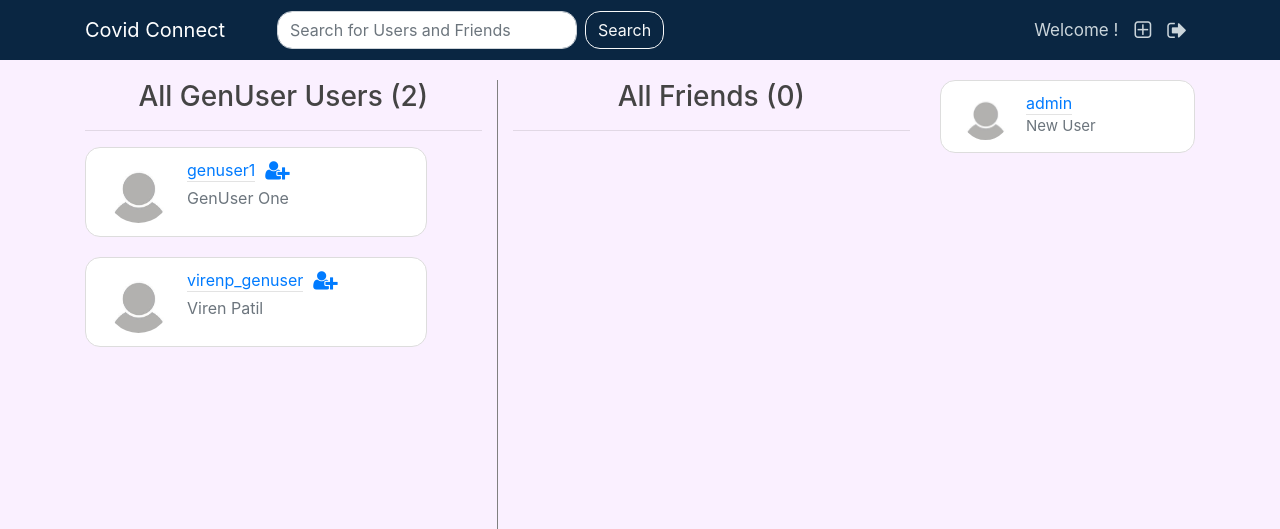
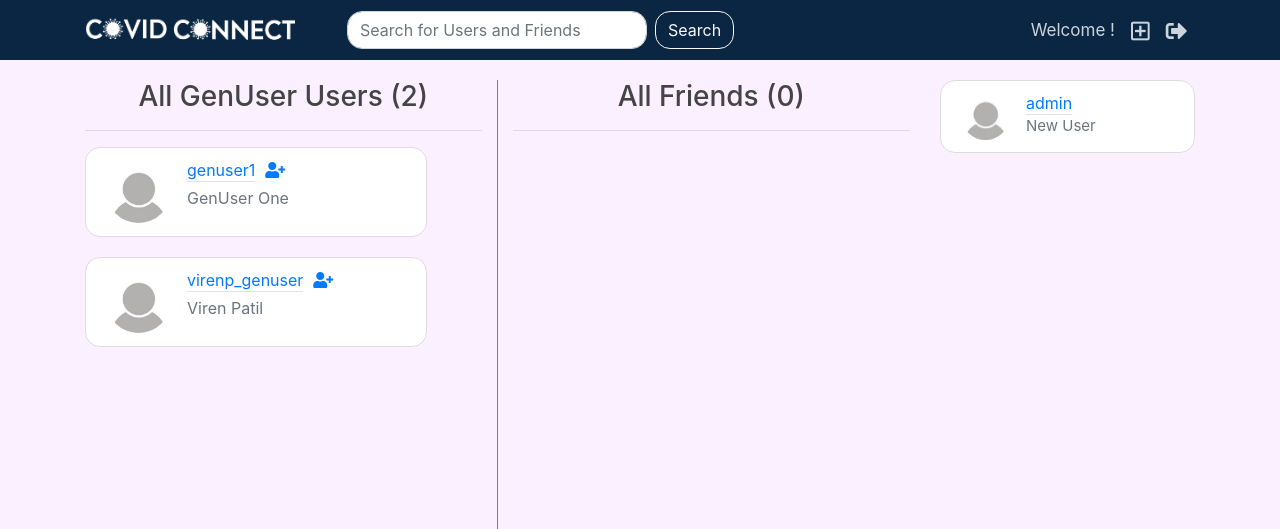
Before and after one commit to hrishikeshathalye/PPL-Project, a Django app: page /blog/genusers/ in a window 1280 px wide. Shown: the top 529 px of the page. Run offline with Django 3.2, Linux system fonts and the light colour scheme; a user stored in the database is signed in; data comes from the database, SQL or seed files in the repository; both versions use the stored data as it was after the commit; parts of the project's set-up code (start-up, migrations or seed data) failed here and were passed over; some libraries are stand-ins or nearby versions.

Commit message:
Changed logo

```diff
--- a/django_project/blog/templates/blog/base.html
+++ b/django_project/blog/templates/blog/base.html
@@ -44,7 +44,7 @@
     <header class="site-header">
         <nav class="navbar navbar-expand-md navbar-dark bg-steel fixed-top">
           <div class="container">
-              <a class="navbar-brand mr-1 logo-dark" href="{% url 'home-genuser' %}">Covid Connect</a>
+              <a class="navbar-brand mr-1 logo-dark" href="{% url 'home-genuser' %}"><img src="/media/logo.png" height="30" width="210" alt="COVID CONNECT"></a>
             <button class="navbar-toggler" type="button" data-toggle="collapse" data-target="#navbarToggle" aria-controls="navbarToggle" aria-expanded="false" aria-label="Toggle navigation">
             <span class="navbar-toggler-icon"></span>
             </button>
@@ -69,7 +69,7 @@
                 <a href="/tracker" class="nav-item nav-link fas fa-chart-line fa-lg mt-2" data-toggle="tooltip" data-placement="bottom" title="Tracker"></a>
               </div>
 
-              <div class="navbar-nav float-right" style="margin-left: 1rem; margin-right: -2rem; margin-bottom: auto;">
+              <div class="navbar-nav float-right" style="margin-left: 1rem; margin-bottom: auto;">
                 <a class="nav-item nav-link far fa-plus-square fa-lg dark-a mt-2" data-toggle="tooltip" data-placement="bottom" title="Create new post." href="{% url 'post-create' %}"></a>
                 <a class="nav-item nav-link fas fa-sign-out-alt fa-lg dark-a mt-2" data-toggle="tooltip" data-placement="bottom" title="Logout" href="{% url 'logout' %}"></a>
               </div>
--- a/django_project/blog/templates/blog/base_login.html
+++ b/django_project/blog/templates/blog/base_login.html
@@ -32,14 +32,14 @@
     <header class="site-header">
         <nav class="navbar navbar-expand-md navbar-dark bg-steel fixed-top">
           <div class="container">
-              <a class="navbar-brand mr-4 logo-dark" href="{% url 'login' %}">Covid Connect</a>
+              <a class="navbar-brand mr-4 logo-dark" href="{% url 'login' %}"><img src="/media/logo.png" height="30" width="210" alt="COVID CONNECT"></a>
             <button class="navbar-toggler" type="button" data-toggle="collapse" data-target="#navbarToggle" aria-controls="navbarToggle" aria-expanded="false" aria-label="Toggle navigation">
             <span class="navbar-toggler-icon"></span>
             </button>
             <div class="collapse navbar-collapse" id="navbarToggle">
               <div class="navbar-nav mr-auto">
-                <a class="nav-item nav-link font-weight-light far fa-newspaper fa-lg mt-2" data-toggle="tooltip" data-placement="bottom" title="News" href="{% url 'news-index' %}"></a>
-                <a href="/tracker" class="nav-item nav-link fas fa-chart-line fa-lg mt-2" data-toggle="tooltip" data-placement="bottom" title="Tracker"></a>
+                <a class="nav-item nav-link font-weight-light far fa-newspaper fa-2x" data-toggle="tooltip" data-placement="bottom" title="News" href="{% url 'news-index' %}"></a>
+                <a href="/tracker" class="nav-item nav-link fas fa-chart-line fa-2x" data-toggle="tooltip" data-placement="bottom" title="Tracker"></a>
               </div>
               <div class="navbar-nav">
                 <a class="nav-item nav-link font-weight-light fas fa-question-circle fa-2x" data-toggle="tooltip" data-placement="bottom" title="About" href="{% url 'blog-about' %}"></a>
--- a/django_project/blog/templates/blog/base_users.html
+++ b/django_project/blog/templates/blog/base_users.html
@@ -16,7 +16,8 @@
     <link rel="stylesheet" type="text/css" href="{% static 'blog/light.css' %}">
     {% endif %}
 
-    <link rel="stylesheet" href="https://cdnjs.cloudflare.com/ajax/libs/font-awesome/4.7.0/css/font-awesome.min.css">
+    <link rel="stylesheet" href="https://cdnjs.cloudflare.com/ajax/libs/font-awesome/5.13.0/css/all.min.css">
+
     {% if title %}
         <title>Django PPL - {{ title  }}</title>
     {% else %}
@@ -36,7 +37,7 @@
   <header class="site-header">
     <nav class="navbar navbar-expand-md navbar-dark bg-steel fixed-top">
       <div class="container">
-          <a class="navbar-brand mr-1 logo-dark" href="{% url 'home-genuser' %}">Covid Connect</a>
+          <a class="navbar-brand mr-1 logo-dark" href="{% url 'home-genuser' %}"><img src="/media/logo.png" height="30" width="210" alt="COVID CONNECT"></a>
         <button class="navbar-toggler" type="button" data-toggle="collapse" data-target="#navbarToggle" aria-controls="navbarToggle" aria-expanded="false" aria-label="Toggle navigation">
         <span class="navbar-toggler-icon"></span>
         </button>
@@ -46,22 +47,13 @@
                 <input style="border-radius: 15px; width: 300px" class="form-control mr-sm-2 search-dark" type="search" placeholder="Search for Users and Friends" aria-label="Search" name = 'search'>
                 <button style="border-radius: 15px;" class="btn btn-outline-light my-2 my-sm-0 button-dark" type="submit">Search</button>
               </form>
-              <!--{% if groupname == 'Volunteer' %}
-                <a href="{% url 'volunteers-view' %}">
-                  <button  style="border-radius: 15px;" class="btn btn-outline-light button-dark ml-2">Clear Search Result</button>
-                </a>
-              {% elif groupname ==  'GenUser' %}
-                <a href="{% url 'volunteers-view' %}">
-                  <button  style="border-radius: 15px;" class="btn btn-outline-light button-dark ml-2">Clear Search Result</button>
-                </a>
-              {% endif %}-->
           </div>
           <!-- Navbar Right Side -->
 
           <div class="navbar-nav">
             <a class="nav-item nav-link" style="font-size: 17px; margin-top: 2px;">Welcome {{ user.first_name }}!</a>
-            <a class="nav-item nav-link fa fa-plus-square-o fa-lg dark-a" style="margin-top: 7px;" data-toggle="tooltip" data-placement="bottom" title="Create new post." href="{% url 'post-create' %}"></a>
-            <a class="nav-item nav-link fa fa-sign-out fa-lg dark-a" style="margin-top: 7px;" data-toggle="tooltip" data-placement="bottom" title="Logout" href="{% url 'logout' %}"></a>
+            <a class="nav-item nav-link far fa-plus-square fa-lg dark-a" style="margin-top: 7px;" data-toggle="tooltip" data-placement="bottom" title="Create new post." href="{% url 'post-create' %}"></a>
+            <a class="nav-item nav-link fas fa-sign-out-alt fa-lg dark-a" style="margin-top: 7px;" data-toggle="tooltip" data-placement="bottom" title="Logout" href="{% url 'logout' %}"></a>
           </div>
         </div>
       </div>
--- a/django_project/blog/templates/blog/users.html
+++ b/django_project/blog/templates/blog/users.html
@@ -9,7 +9,7 @@
     {% if not user in friends %}
         <div class="content-section mr-2" style="border-radius: 15px;">
             <a href="{% url 'user-posts' user.username %}"><img class="rounded-circle article-img" style="float: left;" src="{{ user.profile.image.url }}"></a>
-            <a class="article-metadata" style="text-decoration: none;" href="{% url 'not-friend' %}">{{ user.username }}<a class="fa fa-user-plus fa-lg dark-a" data-toggle="tooltip" data-placement="bottom" title="Add Friend" style="text-decoration: none; padding-left: 10px;" href="{% url 'change_friends' operation='add' pk=user.pk %}"></a></a>
+            <a class="article-metadata" style="text-decoration: none;" href="{% url 'not-friend' %}">{{ user.username }}<a class="fa fa-user-plus fa-1x dark-a" data-toggle="tooltip" data-placement="bottom" title="Add Friend" style="text-decoration: none; padding-left: 10px;" href="{% url 'change_friends' operation='add' pk=user.pk %}"></a></a>
             <p class="text-secondary mt-1">{{ user.first_name }} {{ user.last_name }}</p>
         </div>
     {% else %}
@@ -30,7 +30,7 @@
     {% for friend in friends %}
     <div class="content-section mr-2" style="border-radius: 15px;">
         <a href="{% url 'user-posts' friend.username %}"><img class="rounded-circle article-img" style="float: left;" src="{{ friend.profile.image.url }}"></a>
-        <a class="article-metadata" style="text-decoration: none;" href="{% url 'user-posts' friend.username %}">{{ friend.username }}<a class="fa fa-user-times fa-lg dark-a" data-toggle="tooltip" data-placement="bottom" title="Remove Friend" style=" text-decoration: none;padding-left: 10px;" href="{% url 'change_friends' operation='remove' pk=friend.pk %}"></a></a>
+        <a class="article-metadata" style="text-decoration: none;" href="{% url 'user-posts' friend.username %}">{{ friend.username }}<a class="fa fa-user-times fa-1x dark-a" data-toggle="tooltip" data-placement="bottom" title="Remove Friend" style=" text-decoration: none;padding-left: 10px;" href="{% url 'change_friends' operation='remove' pk=friend.pk %}"></a></a>
         <p class="text-secondary mt-1">{{ friend.first_name }} {{ friend.last_name }}</p>
     </div>
     {% endfor %}
--- a/django_project/blog/views.py
+++ b/django_project/blog/views.py
@@ -57,8 +57,6 @@ class PostListViewGenUser(ListView):
 
     def get(self, request):
         posts = Post.objects.all().order_by('-date_posted')
-
-        print(posts)
 
         if 'search' in request.GET:
             search_term =  request.GET['search']
--- a/django_project/news/templates/news/index.html
+++ b/django_project/news/templates/news/index.html
@@ -9,9 +9,9 @@
     <div class="jumbotron" style="background-color:#204051;">
         <center>
             <h1>News</h1>
-            <a href="/news" class="fas fa-sync-alt fa-2x" style="float: right; color: #cae8d5; text-decoration: none;"></a>
+            <a href="/news" class="fas fa-sync-alt fa-2x" style="float: right; color: #cae8d5; text-decoration: none;" data-toggle="tooltip" data-placement="bottom" title="Refresh"></a>
             <a href="{% url 'login' %}" class="fas fa-arrow-circle-left fa-2x" style="float: left; color: #cae8d5; text-decoration: none;"></a>
-            <a href="/tracker" class="fas fa-chart-line fa-2x" style="float: right; color: #cae8d5; text-decoration: none; margin-right: 2rem;"></a>
+            <a href="/tracker" class="fas fa-chart-line fa-2x" style="float: right; color: #cae8d5; text-decoration: none; margin-right: 2rem;" data-toggle="tooltip" data-placement="bottom" title="Tracker"></a>
         </center>
     </div>
     <div class="container" style="background-color: #3b6978; width: 100%; border-radius: 1rem; padding: 1rem;">
--- a/django_project/tracker/templates/tracker/index.html
+++ b/django_project/tracker/templates/tracker/index.html
@@ -9,7 +9,8 @@
     <div class="jumbotron" style="background-color:#204051;">
         <center>
             <h1>Tracker</h1>
-            <a href="" class="fas fa-sync-alt fa-2x" style="float: right; color: #cae8d5; text-decoration: none;"></a>
+            <a href="" class="fas fa-sync-alt fa-2x" style="float: right; color: #cae8d5; text-decoration: none;" data-toggle="tooltip" data-placement="bottom" title="Refresh"></a>
+            <a class="far fa-newspaper fa-2x" style="float: right; color: #cae8d5; text-decoration: none; margin-right: 2rem;" data-toggle="tooltip" data-placement="bottom" title="News" href="{% url 'news-index' %}"></a>
             <a href="{% url 'login' %}" class="fas fa-arrow-circle-left fa-2x " style="float: left; color: #cae8d5;  text-decoration: none;"></a>
         </center>
     </div>
```
Also changed, not shown: django_project/blog/templates/blog/base_other.html (+4 -4 lines), django_project/db.sqlite3, django_project/media/1.png (deleted), django_project/media/logo.png (added).
